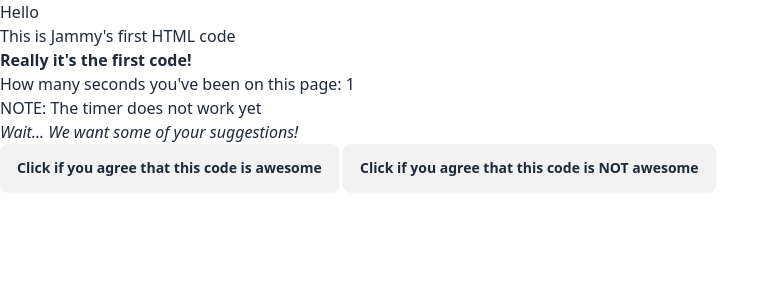
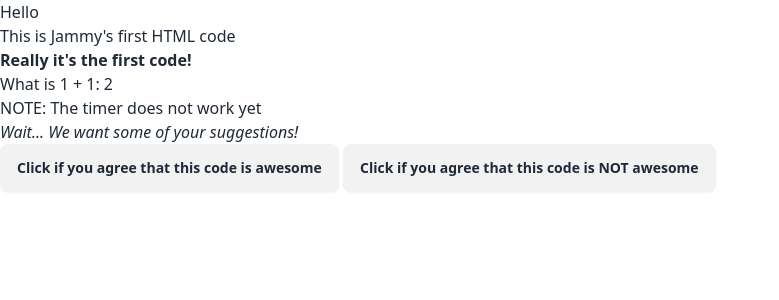
Before and after one commit to prisms-cs-club/cow-says-moo, a SvelteKit app: page /hello in a window 1280 px wide. Shown: the top 300 px of the page, without its empty margins (0-779 px from the left). Built offline with nearby package versions, Linux system fonts and the light colour scheme.

Commit message:
Gave up with timer and instead made something else

```diff
--- a/src/routes/hello/+page.svelte
+++ b/src/routes/hello/+page.svelte
@@ -2,9 +2,9 @@
 <p>This is Jammy's first HTML code</p>
 <b>Really it's the first code!</b>
 <script>
-let counter = 1;
+let counter = 1+1;
 </script>
-<p>How many seconds you've been on this page: {counter}</p>
+<p>What is 1 + 1: {counter}</p>
 <p>NOTE: The timer does not work yet</p>
 <i>Wait... We want some of your suggestions!</i>
 <p></p>
```
